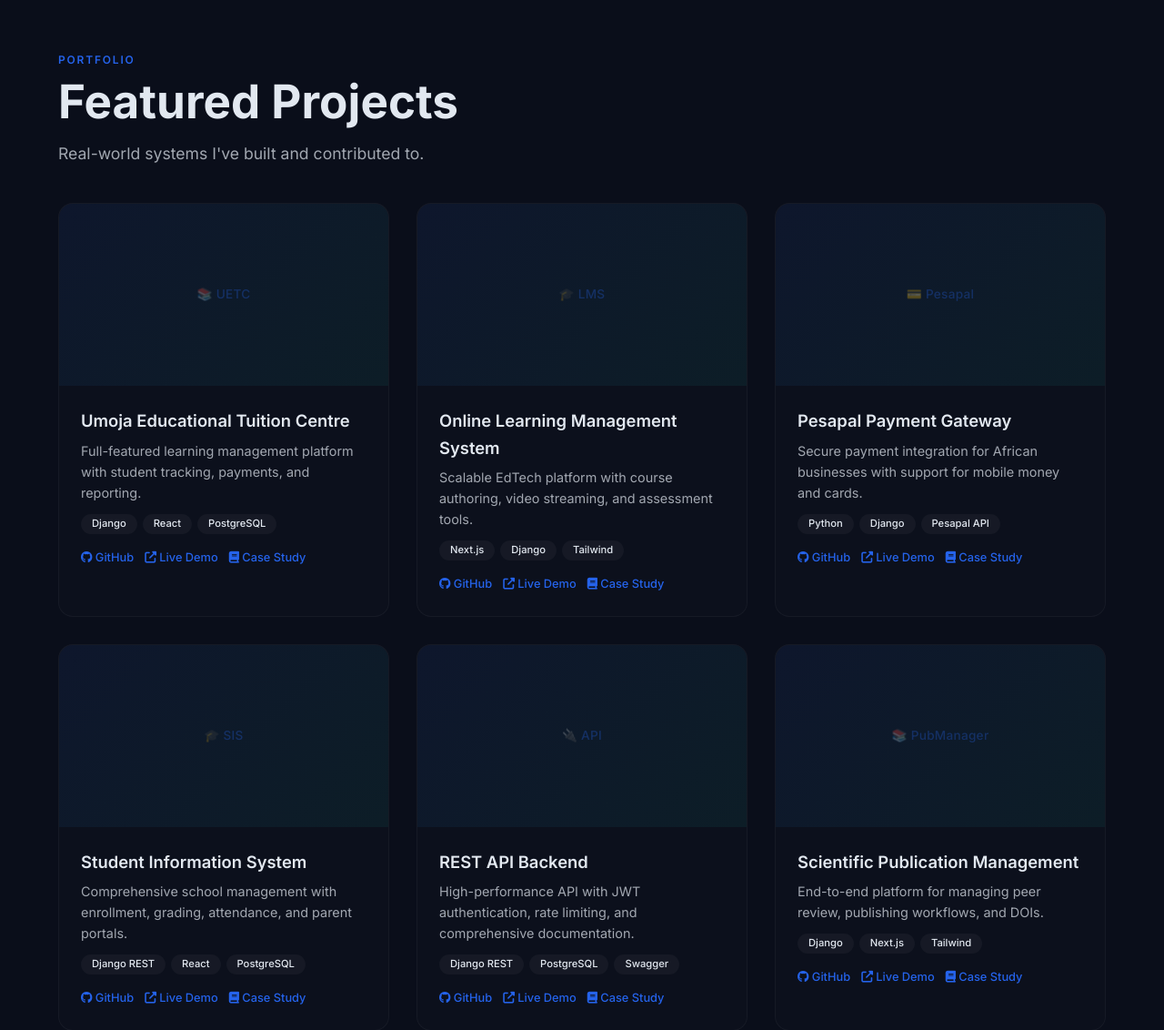
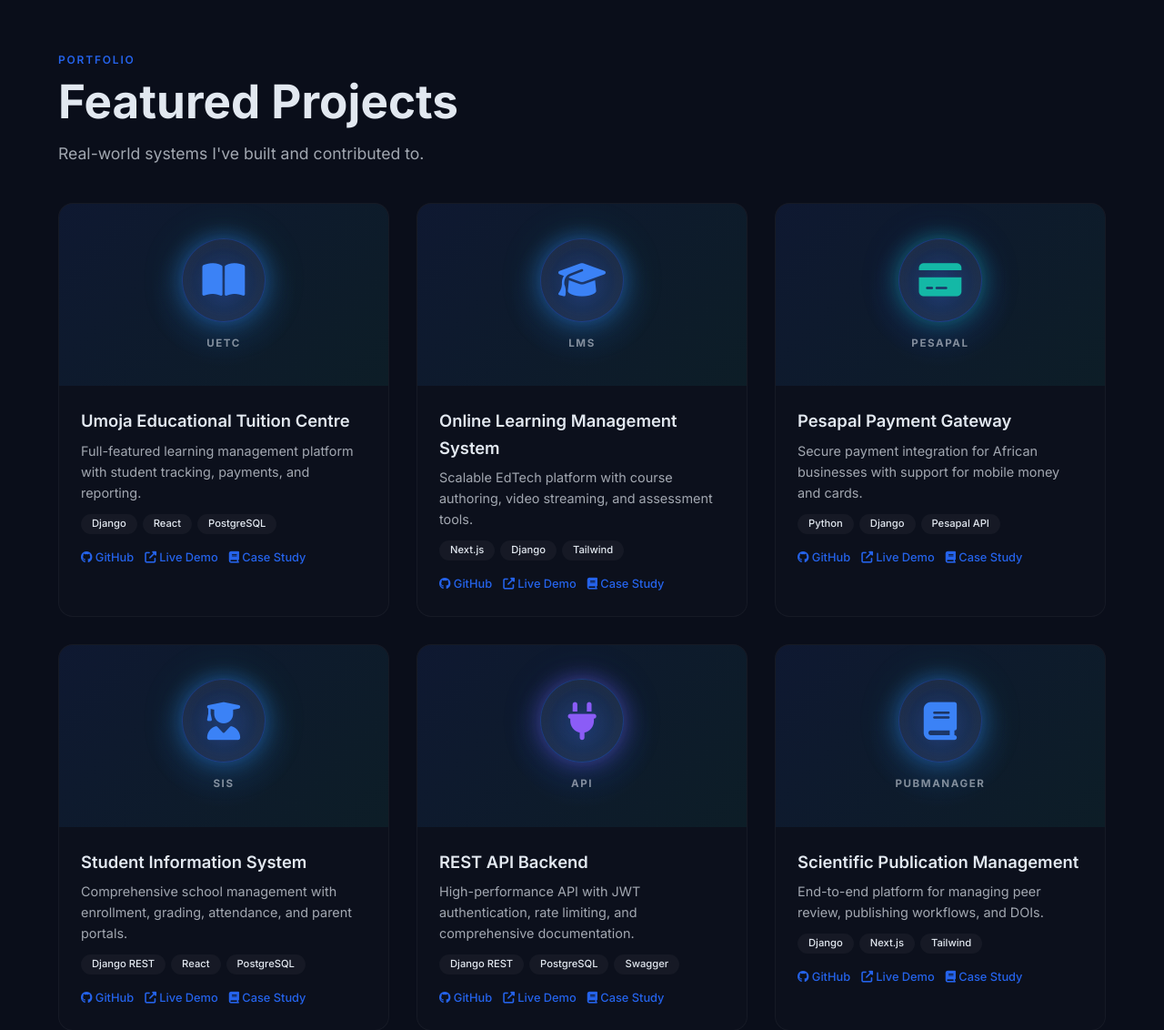
Before and after one commit to DaveOuma/dave, a Django app: page / in a window 1280 px wide. Shown: the part 4000-5132 px from the top of the page at 91% size. Run offline with Django 5.2, Linux system fonts and the light colour scheme.

Commit message:
modified icons for aesthetics

```diff
--- a/davidouma_portfolio/static/css/style.css
+++ b/davidouma_portfolio/static/css/style.css
@@ -799,14 +799,118 @@
         }
         .project-card .thumb {
             height: 200px;
-            background: linear-gradient(135deg, rgba(37, 99, 235, 0.08), rgba(20, 184, 166, 0.08));
+            background: linear-gradient(135deg, rgba(37, 99, 235, 0.1), rgba(20, 184, 166, 0.08));
             display: flex;
             align-items: center;
             justify-content: center;
-            font-size: 3rem;
-            color: var(--accent);
             position: relative;
             overflow: hidden;
+        }
+        .project-card .thumb::before {
+            content: '';
+            position: absolute;
+            width: 160px;
+            height: 160px;
+            border-radius: 50%;
+            background: radial-gradient(circle, rgba(37, 99, 235, 0.18) 0%, transparent 70%);
+            top: 50%;
+            left: 50%;
+            transform: translate(-50%, -50%);
+            pointer-events: none;
+        }
+        .project-card .thumb img {
+            width: 100%;
+            height: 100%;
+            object-fit: cover;
+        }
+        .project-thumb-inner {
+            display: flex;
+            flex-direction: column;
+            align-items: center;
+            gap: 14px;
+            z-index: 1;
+        }
+        .project-icon {
+            width: 92px;
+            height: 92px;
+            display: flex;
+            align-items: center;
+            justify-content: center;
+            border-radius: 50%;
+            font-size: 2.6rem;
+            color: var(--accent);
+            background: rgba(255, 255, 255, 0.12);
+            border: 1px solid rgba(37, 99, 235, 0.22);
+            box-shadow:
+                0 0 24px rgba(37, 99, 235, 0.35),
+                0 0 48px rgba(20, 184, 166, 0.18),
+                inset 0 0 20px rgba(255, 255, 255, 0.06);
+            transition: var(--transition);
+            position: relative;
+        }
+        .dark .project-icon {
+            background: rgba(255, 255, 255, 0.04);
+            border-color: rgba(37, 99, 235, 0.35);
+        }
+        .project-icon::after {
+            content: '';
+            position: absolute;
+            inset: -10px;
+            border-radius: 50%;
+            background: radial-gradient(circle, rgba(37, 99, 235, 0.28) 0%, transparent 68%);
+            z-index: -1;
+            animation: projectIconGlow 3s ease-in-out infinite;
+        }
+        .project-icon.icon-edu {
+            color: #3b82f6;
+            box-shadow:
+                0 0 24px rgba(59, 130, 246, 0.4),
+                0 0 48px rgba(20, 184, 166, 0.2),
+                inset 0 0 20px rgba(255, 255, 255, 0.06);
+        }
+        .project-icon.icon-pay {
+            color: #14b8a6;
+            box-shadow:
+                0 0 24px rgba(20, 184, 166, 0.45),
+                0 0 48px rgba(37, 99, 235, 0.15),
+                inset 0 0 20px rgba(255, 255, 255, 0.06);
+        }
+        .project-icon.icon-api {
+            color: #8b5cf6;
+            box-shadow:
+                0 0 24px rgba(139, 92, 246, 0.4),
+                0 0 48px rgba(37, 99, 235, 0.15),
+                inset 0 0 20px rgba(255, 255, 255, 0.06);
+        }
+        .project-icon.emoji {
+            font-size: 3.4rem;
+            line-height: 1;
+            filter: drop-shadow(0 0 14px rgba(37, 99, 235, 0.55));
+        }
+        .project-card:hover .project-icon {
+            transform: scale(1.1) translateY(-2px);
+            box-shadow:
+                0 0 32px rgba(37, 99, 235, 0.55),
+                0 0 64px rgba(20, 184, 166, 0.28),
+                inset 0 0 24px rgba(255, 255, 255, 0.08);
+        }
+        .project-label {
+            font-size: 0.72rem;
+            font-weight: 700;
+            letter-spacing: 0.14em;
+            text-transform: uppercase;
+            opacity: 0.55;
+        }
+        @keyframes projectIconGlow {
+            0%,
+            100% {
+                opacity: 0.55;
+                transform: scale(1);
+            }
+            50% {
+                opacity: 1;
+                transform: scale(1.08);
+            }
         }
         .project-card .thumb .placeholder {
             font-size: 0.85rem;
--- a/davidouma_portfolio/templates/base.html
+++ b/davidouma_portfolio/templates/base.html
@@ -129,7 +129,7 @@
             </div>
             <div class="hero-image">
                 <div class="avatar">
-                    <span>Dave_Ouma</span>
+                    <span>D.O.O</span>
                     <div class="avatar-ring"></div>
                 </div>
             </div>
@@ -377,7 +377,12 @@
 
             <div class="projects-grid">
                 <div class="project-card reveal">
-                    <div class="thumb"><span class="placeholder">📚 UETC</span></div>
+                    <div class="thumb">
+                        <div class="project-thumb-inner">
+                            <div class="project-icon icon-edu"><i class="fas fa-book-open"></i></div>
+                            <span class="project-label">UETC</span>
+                        </div>
+                    </div>
                     <div class="body">
                         <h3>Umoja Educational Tuition Centre</h3>
                         <p>Full-featured learning management platform with student tracking, payments, and reporting.</p>
@@ -399,7 +404,12 @@
                 </div>
 
                 <div class="project-card reveal" style="transition-delay:0.08s;">
-                    <div class="thumb"><span class="placeholder">🎓 LMS</span></div>
+                    <div class="thumb">
+                        <div class="project-thumb-inner">
+                            <div class="project-icon icon-edu"><i class="fas fa-graduation-cap"></i></div>
+                            <span class="project-label">LMS</span>
+                        </div>
+                    </div>
                     <div class="body">
                         <h3>Online Learning Management System</h3>
                         <p>Scalable EdTech platform with course authoring, video streaming, and assessment tools.</p>
@@ -421,7 +431,12 @@
                 </div>
 
                 <div class="project-card reveal" style="transition-delay:0.16s;">
-                    <div class="thumb"><span class="placeholder">💳 Pesapal</span></div>
+                    <div class="thumb">
+                        <div class="project-thumb-inner">
+                            <div class="project-icon icon-pay"><i class="fas fa-credit-card"></i></div>
+                            <span class="project-label">Pesapal</span>
+                        </div>
+                    </div>
                     <div class="body">
                         <h3>Pesapal Payment Gateway</h3>
                         <p>Secure payment integration for African businesses with support for mobile money and cards.</p>
@@ -443,7 +458,12 @@
                 </div>
 
                 <div class="project-card reveal" style="transition-delay:0.24s;">
-                    <div class="thumb"><span class="placeholder">🎓 SIS</span></div>
+                    <div class="thumb">
+                        <div class="project-thumb-inner">
+                            <div class="project-icon icon-edu"><i class="fas fa-user-graduate"></i></div>
+                            <span class="project-label">SIS</span>
+                        </div>
+                    </div>
                     <div class="body">
                         <h3>Student Information System</h3>
                         <p>Comprehensive school management with enrollment, grading, attendance, and parent portals.</p>
@@ -465,7 +485,12 @@
                 </div>
 
                 <div class="project-card reveal" style="transition-delay:0.32s;">
-                    <div class="thumb"><span class="placeholder">🔌 API</span></div>
+                    <div class="thumb">
+                        <div class="project-thumb-inner">
+                            <div class="project-icon icon-api"><i class="fas fa-plug"></i></div>
+                            <span class="project-label">API</span>
+                        </div>
+                    </div>
                     <div class="body">
                         <h3>REST API Backend</h3>
                         <p>High-performance API with JWT authentication, rate limiting, and comprehensive documentation.</p>
@@ -487,7 +512,12 @@
                 </div>
 
                 <div class="project-card reveal" style="transition-delay:0.40s;">
-                    <div class="thumb"><span class="placeholder">📚 PubManager</span></div>
+                    <div class="thumb">
+                        <div class="project-thumb-inner">
+                            <div class="project-icon icon-edu"><i class="fas fa-book"></i></div>
+                            <span class="project-label">PubManager</span>
+                        </div>
+                    </div>
                     <div class="body">
                         <h3>Scientific Publication Management</h3>
                         <p>End-to-end platform for managing peer review, publishing workflows, and DOIs.</p>
--- a/davidouma_portfolio/templates/core/index.html
+++ b/davidouma_portfolio/templates/core/index.html
@@ -25,7 +25,10 @@
           {% if project.image %}
             <img src="{{ project.image.url }}" alt="{{ project.title }}" style="width:100%;height:100%;object-fit:cover;">
           {% else %}
-            <span class="placeholder">{{ project.title|slice:":10" }}</span>
+            <div class="project-thumb-inner">
+              <div class="project-icon"><i class="fas fa-folder-open"></i></div>
+              <span class="project-label">{{ project.title|truncatechars:12 }}</span>
+            </div>
           {% endif %}
         </div>
         <div class="body">
```
